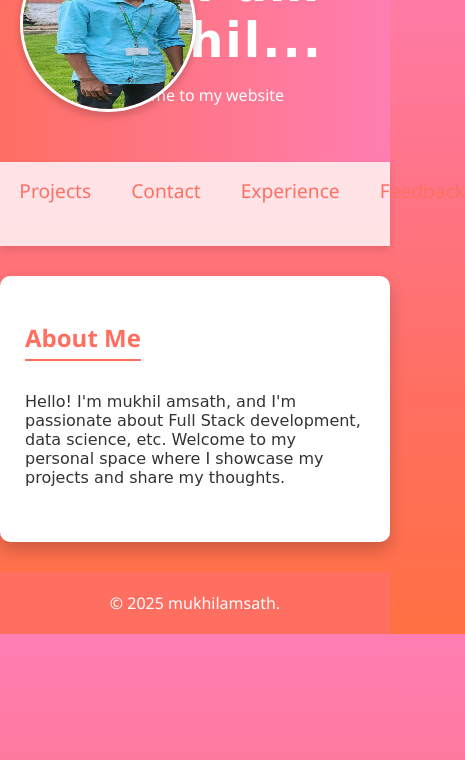
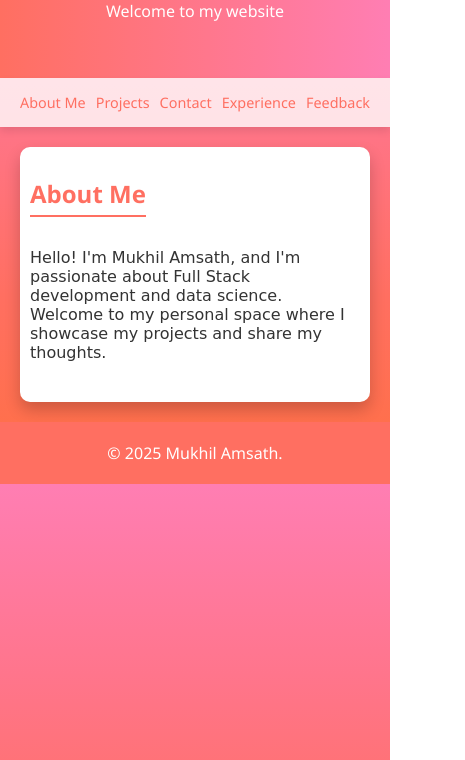
Before and after one commit to mukhilamsath/portfolio, a plain HTML site: page index.html in a window 390 px wide. Shown: the part 84-844 px from the top of the page, 465 px wide, since content can reach past the window. Drawn offline with Linux system fonts and the light colour scheme.

Commit message:
index.html

```diff
--- a/index.html
+++ b/index.html
@@ -3,7 +3,7 @@
 <head>
     <meta charset="UTF-8">
     <meta name="viewport" content="width=device-width, initial-scale=1.0">
-    <title>MUKHIL AMSATH- Personal Website</title>
+    <title>MUKHIL AMSATH - Personal Website</title>
     <style>
         body {
             font-family: 'Segoe UI', Tahoma, Geneva, Verdana, sans-serif;
@@ -13,29 +13,35 @@
             color: #333;
             overflow-x: hidden;
         }
+
         .circle-image {
     width: 170px;
     height: 170px;
-             border-radius: 70%;
+    border-radius: 50%;
     object-fit: fill;
     position: absolute;
     top: 20px;
     left: 20px;
+    opacity: 0.5; /* Add transparency */
     box-shadow: 0 4px 8px rgba(0, 0, 0, 0.2);
     border: 3px solid white;
+    z-index: -1; /* Ensure it's behind the title */
 }
 
 header {
+    position: relative; /* Enable stacking context for z-index */
     background: linear-gradient(to right, #ff6f61, #ff7eb3);
     color: white;
     padding: 40px 0;
     text-align: center;
+    z-index: 1; /* Place above the image */
 }
         header h1 {
             margin: 0;
             font-size: 3em;
             letter-spacing: 2px;
         }
+
         nav {
             display: flex;
             justify-content: center;
@@ -43,9 +49,10 @@
             padding: 15px 0;
             box-shadow: 0 4px 8px rgba(0, 0, 0, 0.1);
             position: sticky;
-            top: 20;
+            top: 0;
             z-index: 1000;
         }
+
         nav a {
             color: #ff6f61;
             text-decoration: none;
@@ -56,6 +63,7 @@
         nav a:hover {
             color: #ff3d00;
         }
+
         .main-content {
             max-width: 900px;
             margin: 30px auto;
@@ -65,13 +73,16 @@
             box-shadow: 0 8px 16px rgba(0, 0, 0, 0.2);
             animation: fadeIn 1s ease-out;
         }
+
         section {
             display: none;
             margin-bottom: 30px;
         }
+
         section.active {
             display: block;
         }
+
         h2 {
             color: #ff6f61;
             border-bottom: 2px solid #ff6f61;
@@ -79,6 +90,7 @@
             padding-bottom: 5px;
             margin-bottom: 15px;
         }
+
         footer {
             text-align: center;
             padding: 20px 0;
@@ -88,6 +100,7 @@
             bottom: 0;
             width: 100%;
         }
+
         footer p {
             margin: 0;
         }
@@ -106,10 +119,12 @@
         .feedback {
             margin-top: 40px;
         }
+
         .feedback form {
             display: flex;
             flex-direction: column;
         }
+
         .feedback input, .feedback textarea {
             margin-bottom: 15px;
             padding: 10px;
@@ -117,6 +132,7 @@
             border-radius: 5px;
             font-size: 1em;
         }
+
         .feedback button {
             padding: 10px;
             border: none;
@@ -127,20 +143,65 @@
             cursor: pointer;
             transition: background 0.3s;
         }
+
         .feedback button:hover {
             background: #ff3d00;
+        }
+
+        /* Responsive styles */
+        @media (max-width: 768px) {
+            .circle-image {
+                width: 120px;
+                height: 120px;
+                top: 10px;
+                left: 10px;
+            }
+
+            header h1 {
+                font-size: 2em;
+            }
+
+            nav a {
+                margin: 0 10px;
+                font-size: 1em;
+            }
+
+            .main-content {
+                margin: 20px;
+                padding: 15px;
+            }
+        }
+
+        @media (max-width: 480px) {
+            .circle-image {
+                width: 100px;
+                height: 100px;
+                top: 5px;
+                left: 5px;
+            }
+
+            header h1 {
+                font-size: 1.5em;
+            }
+
+            nav a {
+                font-size: 0.9em;
+                margin: 0 5px;
+            }
+
+            .main-content {
+                padding: 10px;
+            }
         }
     </style>
 </head>
 <body>
-
     <header>
-    <h1 style="font-family:cursive"><center>Hi!! I am mukhil...</center></h1>
+        <h1 style="font-family: cursive">    Hi!! I am Mukhil.....</h1>
         <p>Welcome to my website</p>
     </header>
 
     <img src="img.jpg" alt="Circular Image" class="circle-image">
-
 
     <nav>
         <a href="#" data-section="about">About Me</a>
@@ -153,9 +214,8 @@
     <div class="main-content">
         <section id="about" class="active">
             <h2>About Me</h2>
-        <p style="font-family: cursive">Hello! I'm mukhil amsath, and I'm passionate about Full Stack development, data science, etc. Welcome to my personal space where I showcase my projects and share my thoughts.</p>
+            <p style="font-family: cursive">Hello! I'm Mukhil Amsath, and I'm passionate about Full Stack development and data science. Welcome to my personal space where I showcase my projects and share my thoughts.</p>
         </section>
-
         <section id="projects">
         <h2>Projects</h2>
         <ul>
@@ -191,13 +251,14 @@
     </div>
 
     <footer>
-    <p>&copy; 2025 mukhilamsath.</p>
+        <p>&copy; 2025 Mukhil Amsath.</p>
     </footer>
 
     <script>
         function showAlert() {
-            alert("your feedback is submitted");
+            alert("Your feedback has been submitted!");
         }
+
         document.querySelectorAll('nav a').forEach(link => {
             link.addEventListener('click', event => {
                 event.preventDefault();
@@ -209,6 +270,5 @@
             });
         });
     </script>
-
 </body>
 </html>
```
Lines whose indentation alone changed are shown as unchanged.
